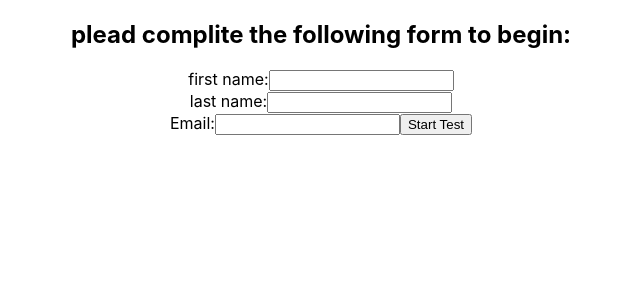
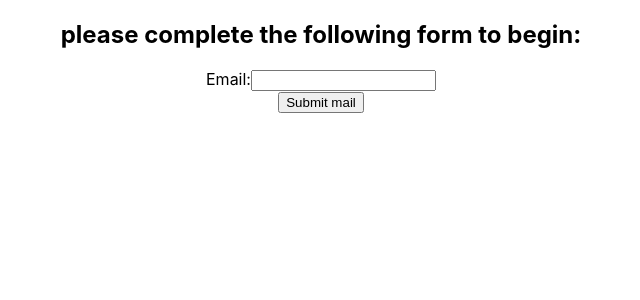
Before and after one commit to Yoav007/TestSystemSPA, a React (Create React App) app: page /manageTest/takeTest/1 in a window 1280 px wide. Shown: the top 300 px of the page, without its empty margins (319-959 px from the left). Built offline with nearby package versions, Linux system fonts and the light colour scheme.

Commit message:
Added test welcome page

```diff
--- a/src/components/manageTests/takeTest/takeTest.js
+++ b/src/components/manageTests/takeTest/takeTest.js
@@ -1,42 +1,76 @@
 import { useState } from "react"
+import { useNavigate, useParams } from "react-router-dom";
 import { StudentService } from "../../../services/studentService";
 
 export function TakeTest() {
 
+    const params = useParams();
     const [firstName, setFirst] = useState("");
     const [lastName, setLast] = useState("");
     const [email, setEmail] = useState("");
+    const [student, setStudent] = useState({ firstName: "", lastName: "", email: "", id: "initial" });
+    const [isOk, setIsOk] = useState(false);
+    const [isSubmitted, setIsSubmitted] = useState(false);
+    const navigate = useNavigate();
     const service = new StudentService();
 
     function updateFirst(event) {
         let name = event.target.value;
         setFirst(name);
+        if (firstName != "" && lastName != "" && email != "") setIsOk(true);
     }
 
     function updateLast(event) {
         let name = event.target.value;
         setLast(name);
+        if (firstName != "" && lastName != "" && email != "") setIsOk(true);
     }
 
     function updateEmail(event) {
         let email = event.target.value;
         setEmail(email);
+        if (firstName != "" && lastName != "" && email != "") setIsOk(true);
     }
 
     function stratTest() {
-        if (firstName != "" && lastName != "" && email != "") {
-            let student;
-            service.get()
-                .then(res => res.filter(s => s.email.toLowerCase() === email.toLowerCase()))
-                .catch(error=>console.log(error));
+        if (isOk) {
+            let newStudent = {
+                id: crypto.randomUUID(),
+                firstName,
+                lastName,
+                email,
+                testResults: [params.id]
+            };
+            setStudent(newStudent);
+            console.log(student);
+            // service.post(student)
+            //navigate("To Exam Component and beyond!")
         }
-            console.log(student);
     }
 
+    function submitMail() {
+        getStudent();
+        setIsSubmitted(true);
+    }
+
+    function getStudent() {
+        service.get()
+            .then(res => {
+                let students = res.filter(s => s.email.toLowerCase() === email.toLowerCase());
+                if (students.length == 1) {
+                    console.log(students);
+                    setStudent(students[0]);
+                    setIsOk(true);
+                    //navigate to actual test
+                };
+            })
+            .catch(error => console.log(error));
+    }
 
     return (
         <div>
-            <h2>plead complite the following form to begin:</h2>
+            <h2>please complete the following form to begin:</h2>
+            {student.id != "initial" || isSubmitted ? <>
                 <label>
                     first name:
                     <input type={'text'} onChange={(event) => updateFirst(event)} />
@@ -47,11 +81,14 @@ export function TakeTest() {
                     <input type={'text'} onChange={(event) => updateLast(event)} />
                 </label>
                 <br />
+            </> : <></>}
             <label>
                 Email:
                 <input type={'email'} onChange={(event) => updateEmail(event)} />
             </label>
-            <button onClick={() => stratTest()}>Start Test</button>
+            <br />
+            {isOk ? <button onClick={() => stratTest()}>Start Test</button> : <></>}
+            {!isSubmitted ? <button onClick={() => submitMail()}>Submit mail</button> : <></>}
         </div>
     )
 }
```
Lines whose indentation alone changed are shown as unchanged.
